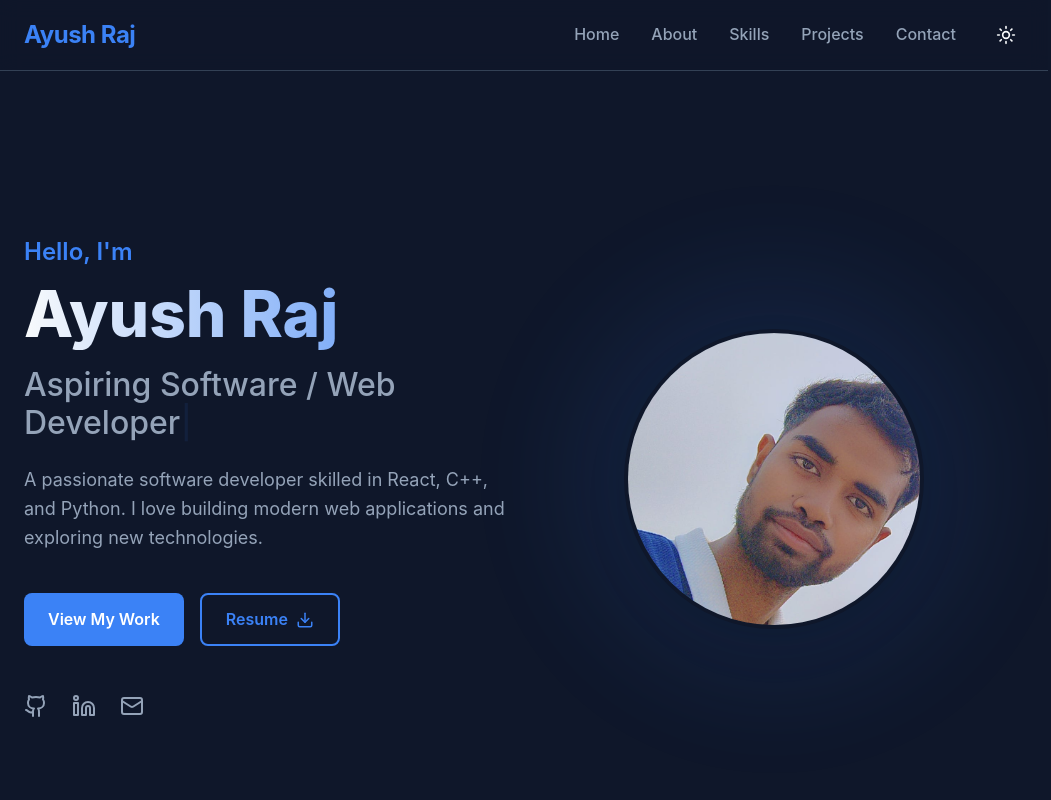
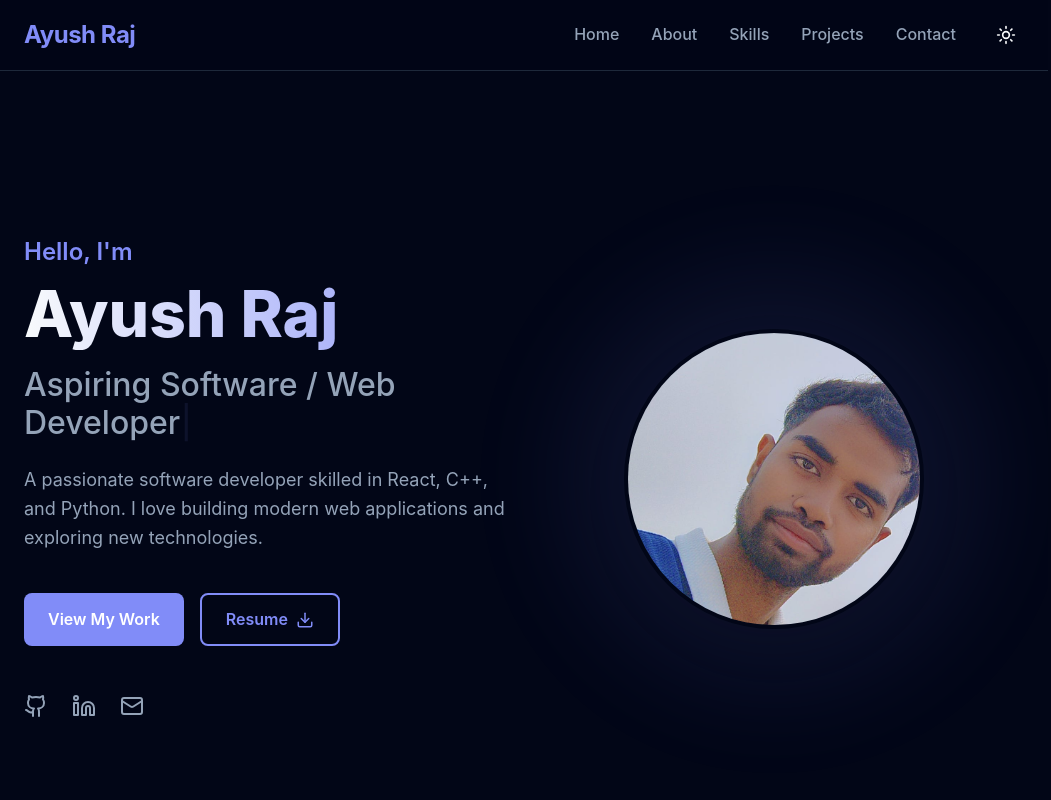
Before and after one commit to Ayush0425/Portfolio, a React (Vite) app: page / in a window 1280 px wide. Shown: the top 800 px of the page, without its empty margins (0-1051 px from the left). Built offline with nearby package versions, Linux system fonts and the light colour scheme; the HTML template or start-up script is replaced by a standard one.

Commit message:
Update background and font color palette

```diff
--- a/src/styles/index.css
+++ b/src/styles/index.css
@@ -1,24 +1,24 @@
 :root {
-    --bg-color: #ffffff;
-    --text-color: #1a1a1a;
-    --primary-color: #2563eb;
-    --secondary-color: #4b5563;
-    --card-bg: #f3f4f6;
-    --border-color: #e5e7eb;
-    --nav-bg: rgba(255, 255, 255, 0.8);
+    --bg-color: #f8fafc;
+    --text-color: #0f172a;
+    --primary-color: #6366f1;
+    --secondary-color: #64748b;
+    --card-bg: #ffffff;
+    --border-color: #e2e8f0;
+    --nav-bg: rgba(248, 250, 252, 0.85);
 
     --font-main: 'Inter', system-ui, Avenir, Helvetica, Arial, sans-serif;
     --transition-speed: 0.3s;
 }
 
 [data-theme='dark'] {
-    --bg-color: #0f172a;
+    --bg-color: #020617;
     --text-color: #f8fafc;
-    --primary-color: #3b82f6;
+    --primary-color: #818cf8;
     --secondary-color: #94a3b8;
-    --card-bg: #1e293b;
-    --border-color: #334155;
-    --nav-bg: rgba(15, 23, 42, 0.8);
+    --card-bg: #0f172a;
+    --border-color: #1e293b;
+    --nav-bg: rgba(2, 6, 23, 0.85);
 }
 
 html {
```
